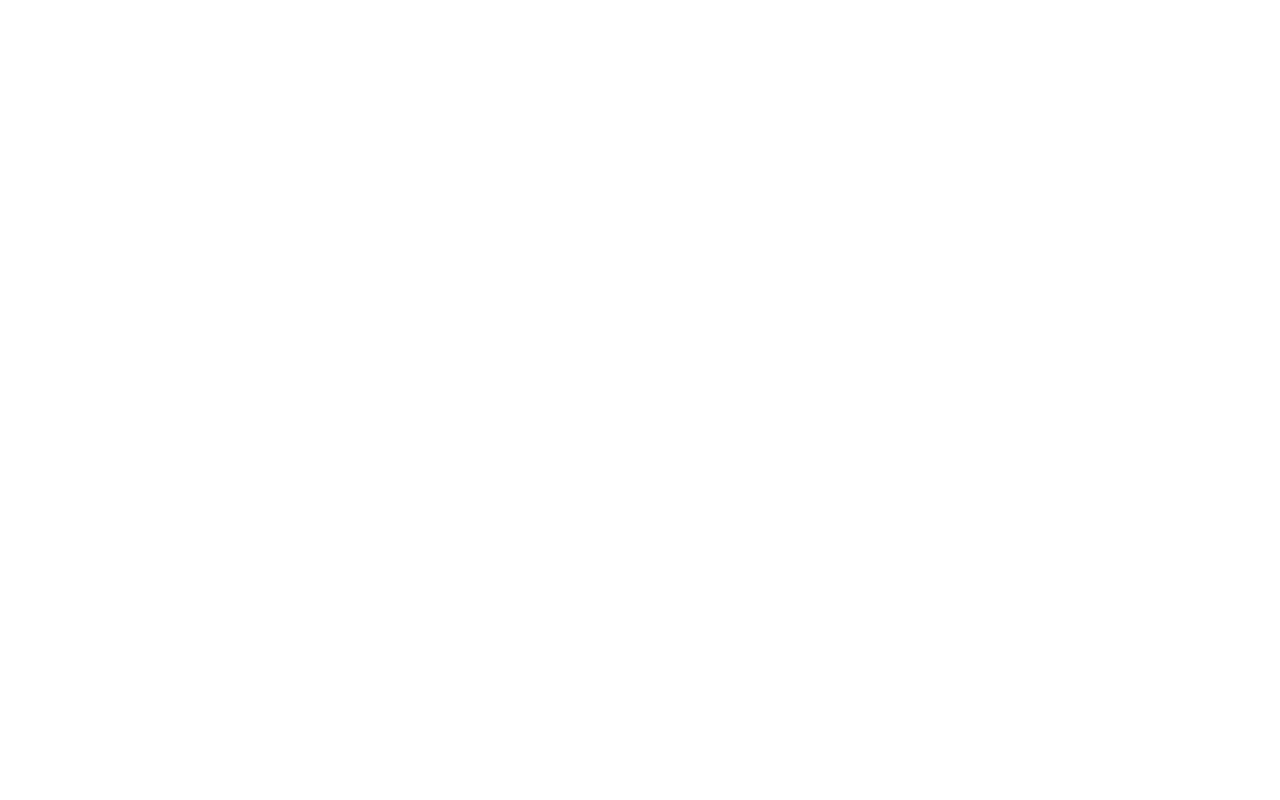
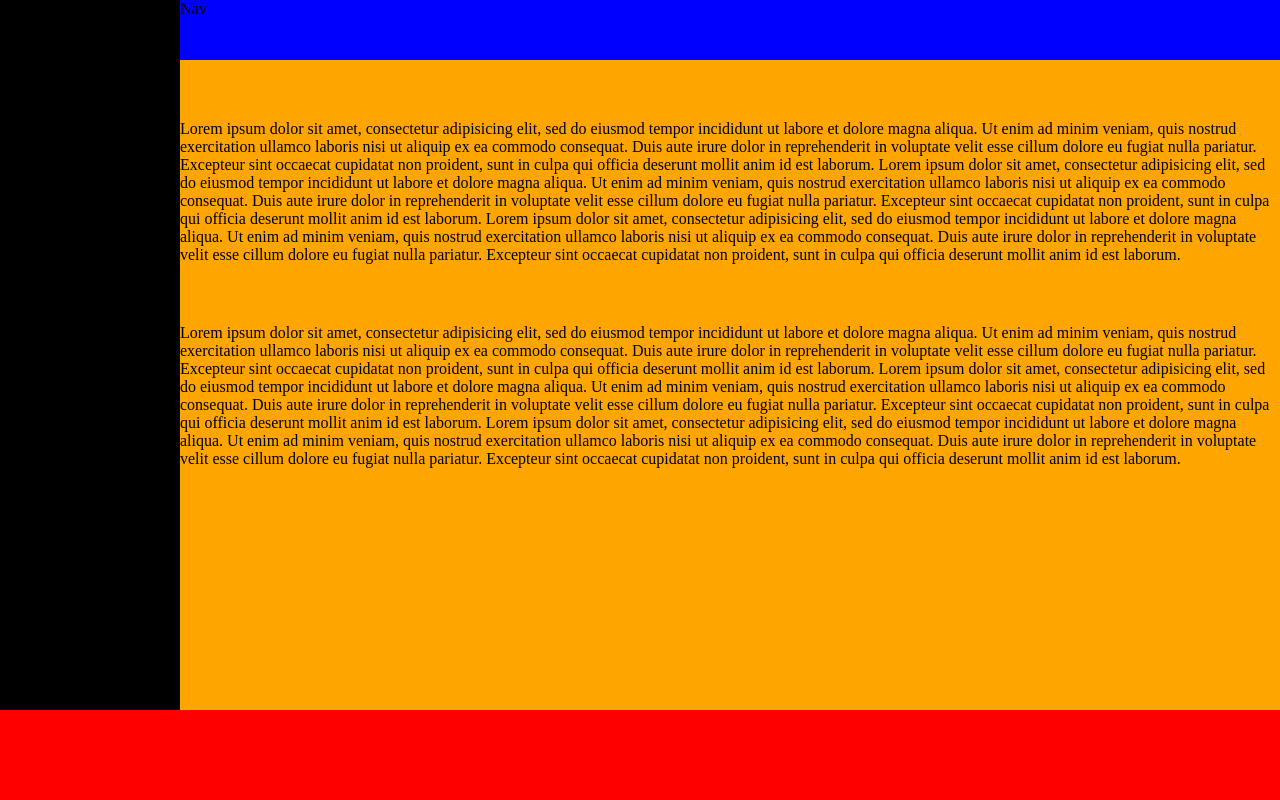
Before and after one commit to ValerioFarina/html-css-spotifyweb, a plain HTML site: page index.html in a window 1280 px wide. Drawn offline with Linux system fonts and the light colour scheme.

Commit message:
Creato macro-layout

```diff
--- a/index.html
+++ b/index.html
@@ -7,6 +7,31 @@
         <link rel="stylesheet" href="style.css">
     </head>
     <body>
+        <div id="wrapper">
+            <aside>
 
+            </aside>
+
+            <main>
+                <nav>
+                    Nav
+                </nav>
+
+                <section id="per-te">
+                    Lorem ipsum dolor sit amet, consectetur adipisicing elit, sed do eiusmod tempor incididunt ut labore et dolore magna aliqua. Ut enim ad minim veniam, quis nostrud exercitation ullamco laboris nisi ut aliquip ex ea commodo consequat. Duis aute irure dolor in reprehenderit in voluptate velit esse cillum dolore eu fugiat nulla pariatur. Excepteur sint occaecat cupidatat non proident, sunt in culpa qui officia deserunt mollit anim id est laborum.
+                    Lorem ipsum dolor sit amet, consectetur adipisicing elit, sed do eiusmod tempor incididunt ut labore et dolore magna aliqua. Ut enim ad minim veniam, quis nostrud exercitation ullamco laboris nisi ut aliquip ex ea commodo consequat. Duis aute irure dolor in reprehenderit in voluptate velit esse cillum dolore eu fugiat nulla pariatur. Excepteur sint occaecat cupidatat non proident, sunt in culpa qui officia deserunt mollit anim id est laborum.
+                    Lorem ipsum dolor sit amet, consectetur adipisicing elit, sed do eiusmod tempor incididunt ut labore et dolore magna aliqua. Ut enim ad minim veniam, quis nostrud exercitation ullamco laboris nisi ut aliquip ex ea commodo consequat. Duis aute irure dolor in reprehenderit in voluptate velit esse cillum dolore eu fugiat nulla pariatur. Excepteur sint occaecat cupidatat non proident, sunt in culpa qui officia deserunt mollit anim id est laborum.
+
+                </section>
+
+                <section id="recently-played">
+                    Lorem ipsum dolor sit amet, consectetur adipisicing elit, sed do eiusmod tempor incididunt ut labore et dolore magna aliqua. Ut enim ad minim veniam, quis nostrud exercitation ullamco laboris nisi ut aliquip ex ea commodo consequat. Duis aute irure dolor in reprehenderit in voluptate velit esse cillum dolore eu fugiat nulla pariatur. Excepteur sint occaecat cupidatat non proident, sunt in culpa qui officia deserunt mollit anim id est laborum.
+                    Lorem ipsum dolor sit amet, consectetur adipisicing elit, sed do eiusmod tempor incididunt ut labore et dolore magna aliqua. Ut enim ad minim veniam, quis nostrud exercitation ullamco laboris nisi ut aliquip ex ea commodo consequat. Duis aute irure dolor in reprehenderit in voluptate velit esse cillum dolore eu fugiat nulla pariatur. Excepteur sint occaecat cupidatat non proident, sunt in culpa qui officia deserunt mollit anim id est laborum.
+                    Lorem ipsum dolor sit amet, consectetur adipisicing elit, sed do eiusmod tempor incididunt ut labore et dolore magna aliqua. Ut enim ad minim veniam, quis nostrud exercitation ullamco laboris nisi ut aliquip ex ea commodo consequat. Duis aute irure dolor in reprehenderit in voluptate velit esse cillum dolore eu fugiat nulla pariatur. Excepteur sint occaecat cupidatat non proident, sunt in culpa qui officia deserunt mollit anim id est laborum.
+                </section>
+            </main>
+        </div>
+
+        <footer></footer>
     </body>
 </html>
--- a/style.css
+++ b/style.css
@@ -3,3 +3,40 @@
     padding: 0;
     box-sizing: border-box;
 }
+
+#wrapper {
+    height: calc(100vh - 90px);
+    display: flex;
+}
+
+aside {
+    width: 80px;
+    background-color: black;
+    flex-shrink: 0;
+}
+
+main {
+    flex-grow: 1;
+    background-color: orange;
+    overflow: auto;
+}
+
+nav {
+    height: 60px;
+    background-color: blue;
+}
+
+section {
+    padding-top: 60px;
+}
+
+footer {
+    height: 90px;
+    background-color: red;
+}
+
+@media screen and (min-width: 768px) {
+    aside {
+        width: 180px;
+    }
+}
```
